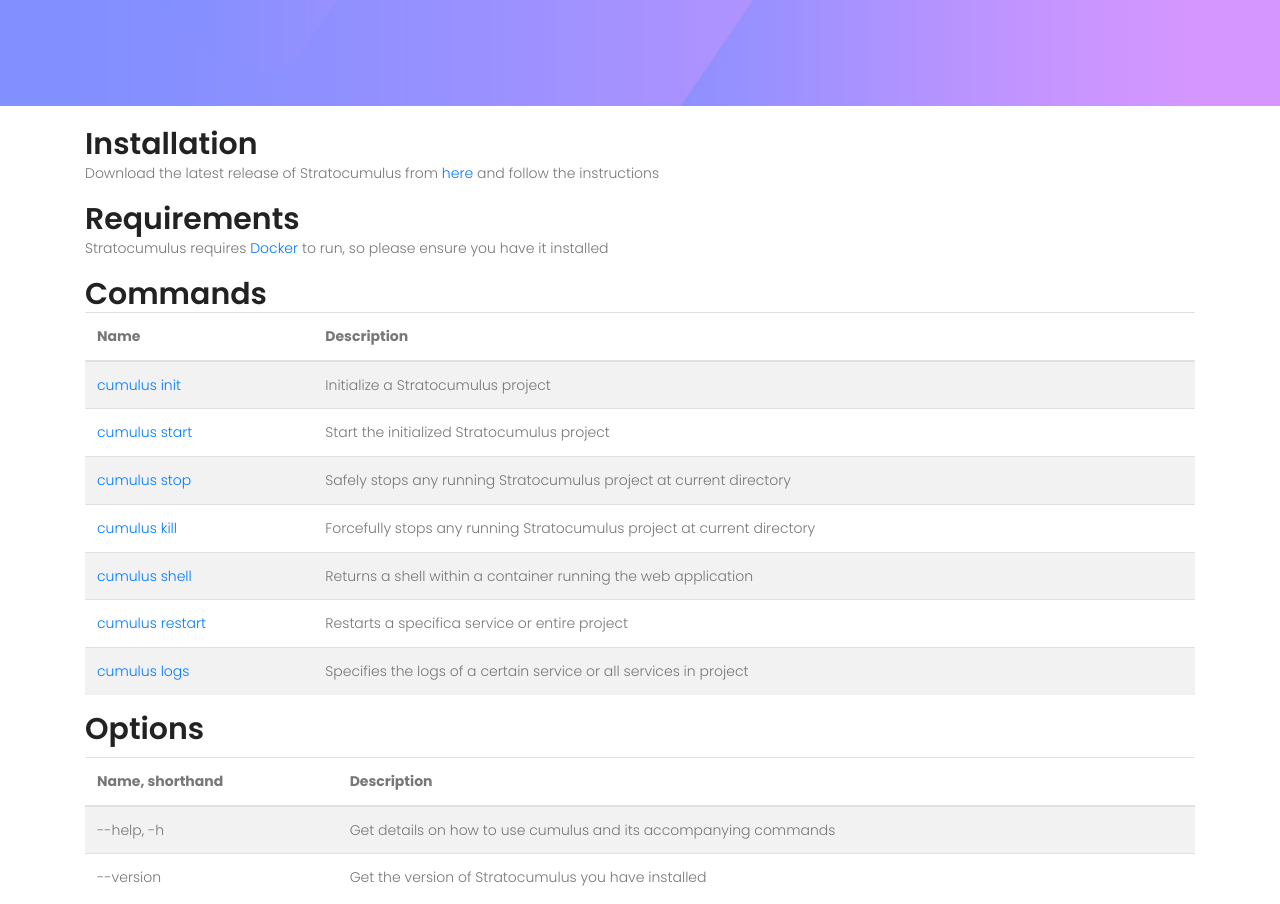
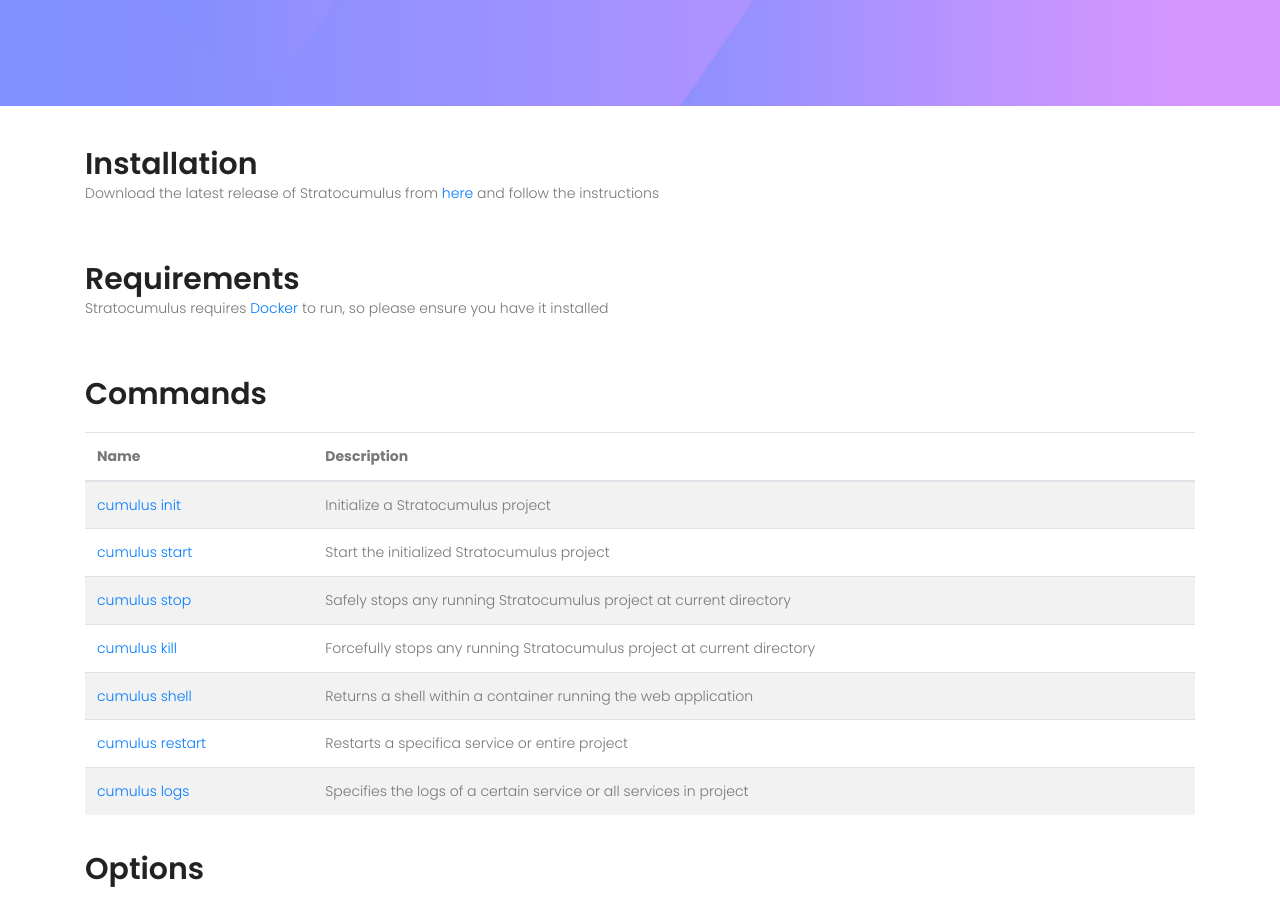
Before and after one commit to Fattouche/Stratocumulus, a plain HTML site: page docs/docs.html in a window 1280 px wide. Shown: the part 360-1264 px from the top of the page. Drawn offline with nearby package versions, Linux system fonts and the light colour scheme; some packages are replaced by stand-ins of ours.

Commit message:
Formatting updates to website

```diff
--- a/docs/docs.html
+++ b/docs/docs.html
@@ -88,13 +88,13 @@
 	<!-- Start Summary Area -->
 	<section class="init-area product-page docs-gap">
 		<div class="container">
-			<div class="raw text-left ">
+			<div class="raw text-left docs-gap">
 				<h2>Installation</h2>
 				<p>Download the latest release of Stratocumulus from
 					<a href="https://github.com/Fattouche/Stratocumulus/releases"> here </a> and follow the instructions
 				</p>
 			</div>
-			<div class="raw text-left ">
+			<div class="raw text-left docs-gap">
 				<h2>Requirements</h2>
 				<p>Stratocumulus requires
 					<a href="https://docs.docker.com/install/">Docker</a> to run, so please ensure you have it installed
@@ -104,7 +104,7 @@
 		<div class="raw text-left font-weight-bold ">
 		</div>
 		<div class="container">
-			<div class="raw d-flex justify-content-left">
+			<div class="raw d-flex justify-content-left docs-gap">
 				<h2>Commands</h2>
 			</div>
 			<!-- OPTIONS -->
@@ -163,7 +163,7 @@
 				</tbody>
 			</table>
 
-			<div class="raw d-flex justify-content-left pb-10">
+			<div class="raw d-flex justify-content-left pb-10 docs-gap">
 				<h2>Options</h2>
 			</div>
 			<table class="table table-striped">
```
